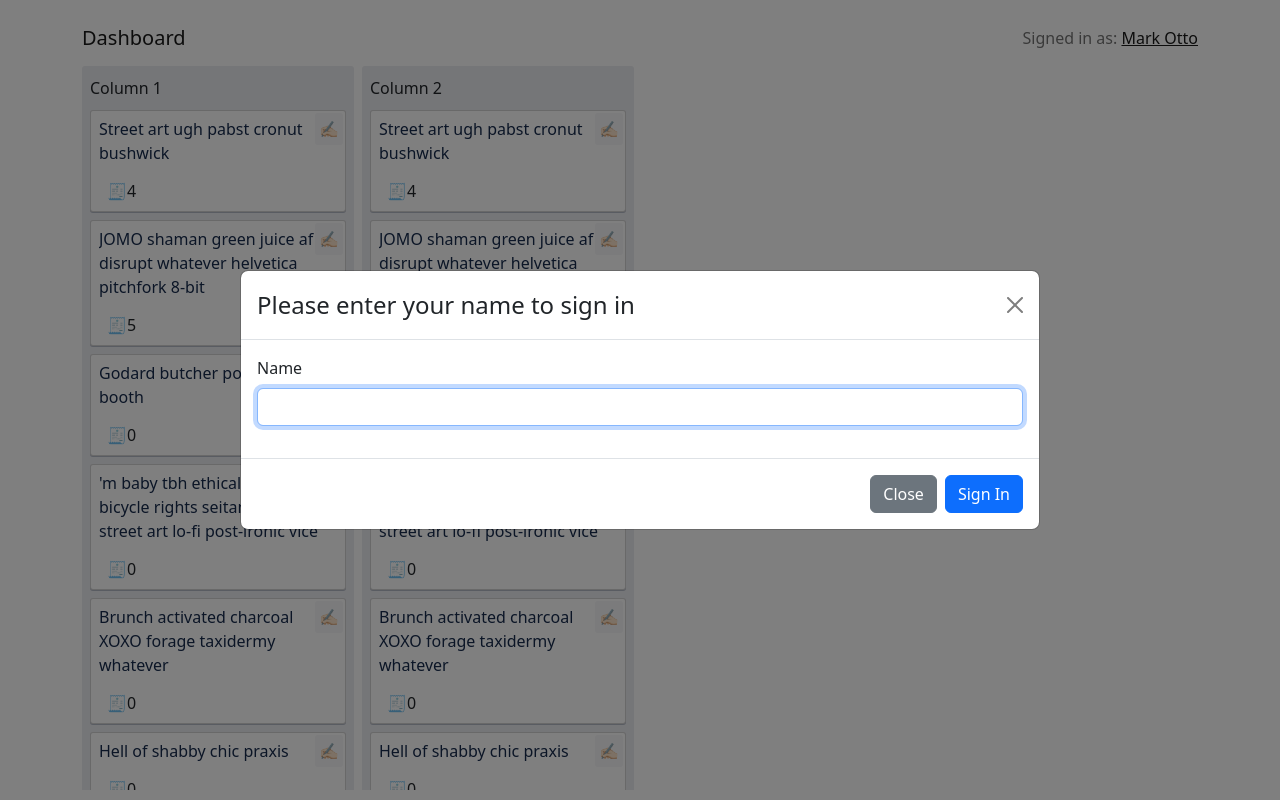
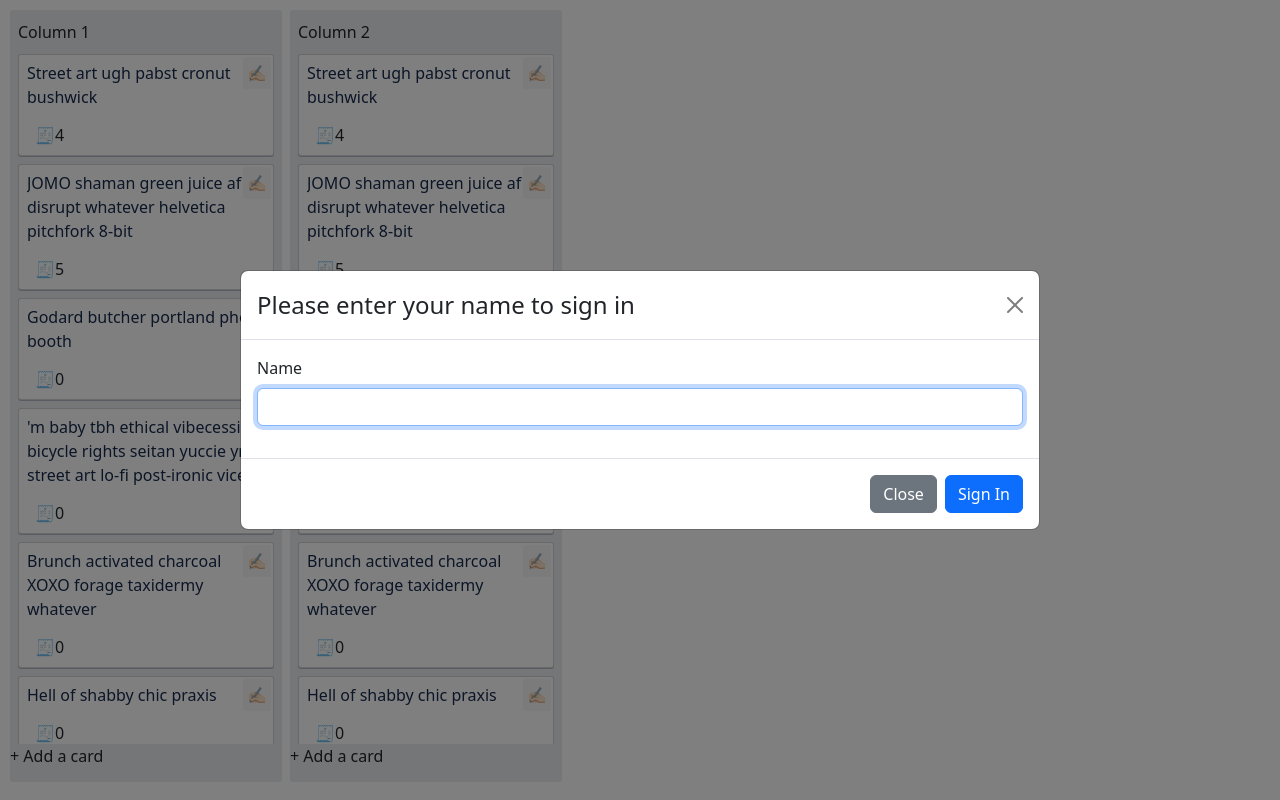
Before and after one commit to ItSerje/kanban-board_react, a React (Create React App) app: page / in a window 1280 px wide. Built offline with nearby package versions, Linux system fonts and the light colour scheme.

Commit message:
refactor not to use associative array

```diff
--- a/src/App.tsx
+++ b/src/App.tsx
@@ -1,9 +1,9 @@
 import { useState } from 'react';
 import logo from './logo.svg';
 import BootstrapContainer from 'react-bootstrap/Container';
-import BootstrapNavbar from 'react-bootstrap/Navbar';
 import 'bootstrap/dist/css/bootstrap.min.css';
 import './App.css';
+import Navbar from './components/navbar/Navbar';
 import CardsListContainer from './components/cardsList/CardsListContainer';
 import LoginModal from './components/LoginModal/LoginModal';
 import { useDashboardContext } from './context/dashboard_context';
@@ -16,26 +16,17 @@ function App() {
   const { dashboard } = useDashboardContext();
 
   return (
-    <section className='dashboard'>
-      <BootstrapNavbar>
-        <BootstrapContainer>
-          <BootstrapNavbar.Brand href='#home'>Dashboard</BootstrapNavbar.Brand>
-          <BootstrapNavbar.Toggle />
-          <BootstrapNavbar.Collapse className='justify-content-end'>
-            <BootstrapNavbar.Text>
-              Signed in as: <a href='#login'>Mark Otto</a>
-            </BootstrapNavbar.Text>
-          </BootstrapNavbar.Collapse>
-        </BootstrapContainer>
-      </BootstrapNavbar>
-      <BootstrapContainer className='dashboard-container'>
+    <main>
+      {/* <Navbar /> */}
+      <section className='dashboard-container'>
+        <BootstrapContainer bsPrefix='dashboard'>
           <LoginModal
             modalShow={modalShow}
             closeModalHandler={closeModalHandler}
             loginHandler={loginHandler}
           />
-        {Object.keys(dashboard.columns).map((key) => {
-          const column: { [index: string]: any } = dashboard.columns[key];
+          {dashboard.columns.map(
+            (column: { id: any; name: any; cards: any }) => {
               const { id, name, cards } = column;
               return (
                 <CardsListContainer
@@ -45,9 +36,11 @@ function App() {
                   columnId={id}
                 />
               );
-        })}
+            }
+          )}
         </BootstrapContainer>
       </section>
+    </main>
   );
 }
 
--- a/src/components/cardsList/CardsList.js
+++ b/src/components/cardsList/CardsList.js
@@ -53,10 +53,9 @@ const CardsList = ({ cards, name, columnId }) => {
         )}
       </BootstrapCard.Header>
       <BootstrapCard.Body bsPrefix='cards-list-body'>
-        {Object.keys(cards).map((key) => {
-          const card = cards[key];
-          return <Card card={card} key={card.id} />;
-        })}
+        {cards.map((card) => (
+          <Card card={card} key={card.id} />
+        ))}
       </BootstrapCard.Body>
       <BootstrapCard.Footer bsPrefix='cards-list-footer'>
         + Add a card
--- a/src/dashboardState.json
+++ b/src/dashboardState.json
@@ -1,116 +1,116 @@
 {
   "dashboard": {
-    "columns": {
-      "1": {
+    "columns": [
+      {
         "id": 1,
         "name": "Column 1",
-        "cards": {
-          "1": {
+        "cards": [
+          {
             "id": 1,
             "author": "John",
             "title": "Street art ugh pabst cronut bushwick",
             "text": "Locavore small batch lyft whatever. Tonx literally godard gluten-free, distillery waistcoat tofu. Prism freegan offal gastropub snackwave. Yr enamel pin listicle fashion axe celiac. Stumptown live-edge cloud bread ethical.",
             "commentsCounter": 4
           },
-          "2": {
+          {
             "id": 2,
             "author": "Mary",
             "title": "JOMO shaman green juice af disrupt whatever helvetica pitchfork 8-bit",
             "text": "I'm baby green juice mukbang wayfarers snackwave farm-to-table flannel put a bird on it portland DIY gentrify try-hard shabby chic woke.",
             "commentsCounter": 5
           },
-          "3": {
+          {
             "id": 3,
             "author": "Chris",
             "title": "Godard butcher portland photo booth",
             "text": "I'm baby chia poutine butcher raw denim tumeric bruh photo booth schlitz 8-bit. Stumptown direct trade pug flannel iceland listicle locavore kogi irony woke vaporware bruh. Edison bulb glossier ramps heirloom cray narwhal craft beer air plant shoreditch. Freegan salvia kickstarter tattooed, asymmetrical fam aesthetic mlkshk vape cardigan vaporware 3 wolf moon.",
             "commentsCounter": 0
           },
-          "4": {
+          {
             "id": 4,
             "author": "John",
             "title": "'m baby tbh ethical vibecession bicycle rights seitan yuccie yr street art lo-fi post-ironic vice",
             "text": "I'm baby chia poutine butcher raw denim tumeric bruh photo booth schlitz 8-bit. Stumptown direct trade pug flannel iceland listicle locavore kogi irony woke vaporware bruh. Edison bulb glossier ramps heirloom cray narwhal craft beer air plant shoreditch. Freegan salvia kickstarter tattooed, asymmetrical fam aesthetic mlkshk vape cardigan vaporware 3 wolf moon.",
             "commentsCounter": 0
           },
-          "5": {
+          {
             "id": 5,
             "author": "Mary",
             "title": "Brunch activated charcoal XOXO forage taxidermy whatever",
             "text": "Banjo pickled mukbang keffiyeh taiyaki. Vinyl chia semiotics four loko lo-fi food truck. Brunch 90's chicharrones, hexagon vegan plaid semiotics ramps mixtape raclette art party umami. Dreamcatcher JOMO vape heirloom you probably haven't heard of them.",
             "commentsCounter": 0
           },
-          "6": {
+          {
             "id": 6,
             "author": "Chris",
             "title": " Hell of shabby chic praxis",
             "text": "Photo booth meggings you probably haven't heard of them kale chips viral franzen tattooed jianbing wolf vice 8-bit ennui. Four loko flannel pok pok, craft beer keffiyeh street art readymade occupy YOLO slow-carb. Taiyaki man braid kogi church-key, stumptown art party affogato chartreuse subway tile vice meggings freegan migas fit. Kogi disrupt green juice actually, tofu keytar banjo palo santo tumblr mumblecore plaid food truck subway tile af occupy.",
             "commentsCounter": 0
           },
-          "7": {
+          {
             "id": 7,
             "author": "Mike",
             "title": "Shoreditch banh mi yes plz four loko vibecession palo santo, man bun air plant before they sold out JOMO retro vegan snackwave knausgaard ",
             "text": "I'm baby whatever raw denim humblebrag, roof party +1 gochujang fixie wayfarers portland vaporware vexillologist you probably haven't heard of them flannel skateboard truffaut.",
             "commentsCounter": 3
           }
-        }
+        ]
       },
-      "2": {
+      {
         "id": 2,
         "name": "Column 2",
-        "cards": {
-          "1": {
+        "cards": [
+          {
             "id": 1,
             "author": "John",
             "title": "Street art ugh pabst cronut bushwick",
             "text": "Locavore small batch lyft whatever. Tonx literally godard gluten-free, distillery waistcoat tofu. Prism freegan offal gastropub snackwave. Yr enamel pin listicle fashion axe celiac. Stumptown live-edge cloud bread ethical.",
             "commentsCounter": 4
           },
-          "2": {
+          {
             "id": 2,
             "author": "Mary",
             "title": "JOMO shaman green juice af disrupt whatever helvetica pitchfork 8-bit",
             "text": "I'm baby green juice mukbang wayfarers snackwave farm-to-table flannel put a bird on it portland DIY gentrify try-hard shabby chic woke.",
             "commentsCounter": 5
           },
-          "3": {
+          {
             "id": 3,
             "author": "Chris",
             "title": "Godard butcher portland photo booth",
             "text": "I'm baby chia poutine butcher raw denim tumeric bruh photo booth schlitz 8-bit. Stumptown direct trade pug flannel iceland listicle locavore kogi irony woke vaporware bruh. Edison bulb glossier ramps heirloom cray narwhal craft beer air plant shoreditch. Freegan salvia kickstarter tattooed, asymmetrical fam aesthetic mlkshk vape cardigan vaporware 3 wolf moon.",
             "commentsCounter": 0
           },
-          "4": {
+          {
             "id": 4,
             "author": "John",
             "title": "'m baby tbh ethical vibecession bicycle rights seitan yuccie yr street art lo-fi post-ironic vice",
             "text": "I'm baby chia poutine butcher raw denim tumeric bruh photo booth schlitz 8-bit. Stumptown direct trade pug flannel iceland listicle locavore kogi irony woke vaporware bruh. Edison bulb glossier ramps heirloom cray narwhal craft beer air plant shoreditch. Freegan salvia kickstarter tattooed, asymmetrical fam aesthetic mlkshk vape cardigan vaporware 3 wolf moon.",
             "commentsCounter": 0
           },
-          "5": {
+          {
             "id": 5,
             "author": "Mary",
             "title": "Brunch activated charcoal XOXO forage taxidermy whatever",
             "text": "Banjo pickled mukbang keffiyeh taiyaki. Vinyl chia semiotics four loko lo-fi food truck. Brunch 90's chicharrones, hexagon vegan plaid semiotics ramps mixtape raclette art party umami. Dreamcatcher JOMO vape heirloom you probably haven't heard of them.",
             "commentsCounter": 0
           },
-          "6": {
+          {
             "id": 6,
             "author": "Chris",
             "title": " Hell of shabby chic praxis",
             "text": "Photo booth meggings you probably haven't heard of them kale chips viral franzen tattooed jianbing wolf vice 8-bit ennui. Four loko flannel pok pok, craft beer keffiyeh street art readymade occupy YOLO slow-carb. Taiyaki man braid kogi church-key, stumptown art party affogato chartreuse subway tile vice meggings freegan migas fit. Kogi disrupt green juice actually, tofu keytar banjo palo santo tumblr mumblecore plaid food truck subway tile af occupy.",
             "commentsCounter": 0
           },
-          "7": {
+          {
             "id": 7,
             "author": "Mike",
             "title": "Shoreditch banh mi yes plz four loko vibecession palo santo, man bun air plant before they sold out JOMO retro vegan snackwave knausgaard ",
             "text": "I'm baby whatever raw denim humblebrag, roof party +1 gochujang fixie wayfarers portland vaporware vexillologist you probably haven't heard of them flannel skateboard truffaut.",
             "commentsCounter": 3
           }
-        }
+        ]
       }
-    }
+    ]
   }
 }
```
Lines whose indentation alone changed are shown as unchanged.
